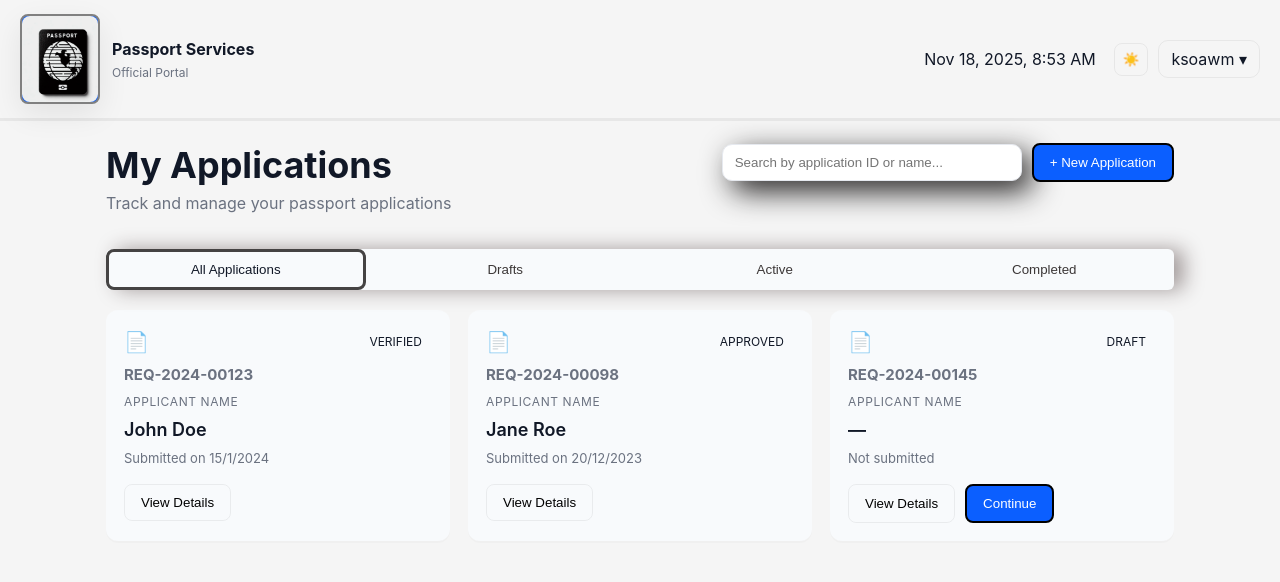
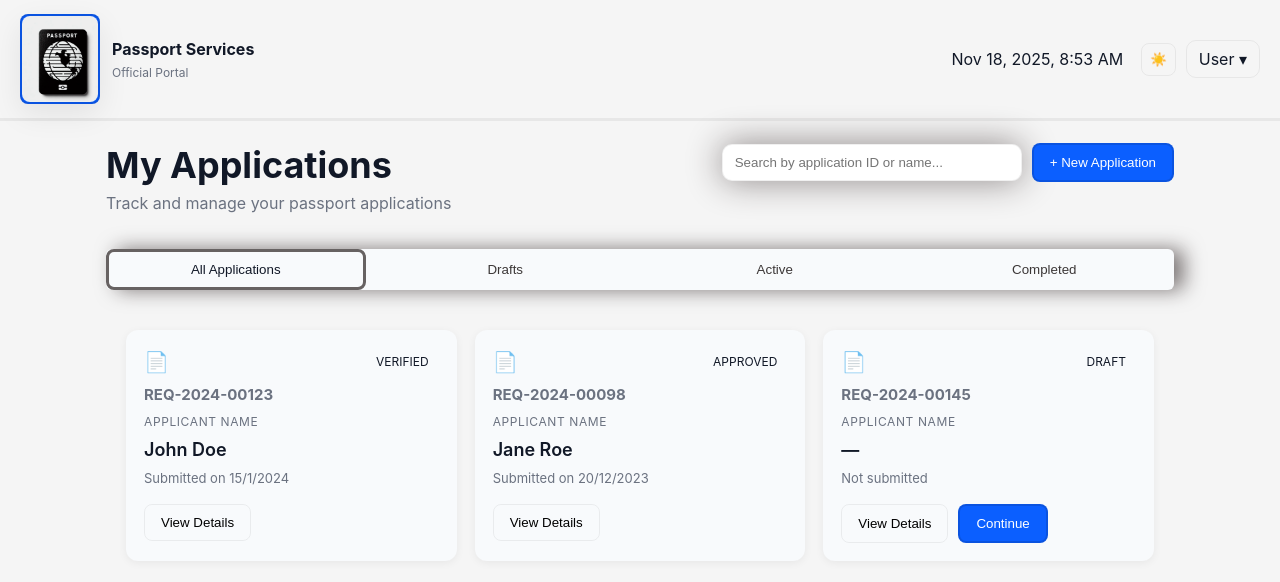
Before and after one commit to Venukumar975/Passport-Automation-System, a React (Vite) app: page /applications in a window 1280 px wide. Shown: the top 582 px of the page. Built offline with nearby package versions, Linux system fonts and the light colour scheme.

Commit message:
added styling

```diff
--- a/src/pages/Applications.jsx
+++ b/src/pages/Applications.jsx
@@ -28,7 +28,7 @@ export default function Applications() {
 
   return (
     <div className="app-page">
-      <Header showClock={true} userName={"ksoawm"} />
+      <Header showClock={true} userName={"User"} />
 
       <main className="container">
         <div className="top-row">
--- a/styles/applications.css
+++ b/styles/applications.css
@@ -27,6 +27,18 @@
   --danger: #ef4444;
   --purple: #8b5cf6;
   --border: rgba(0,0,0,0.06);
+  /* shadows and UI tokens */
+  --shadow: 0 2px 8px rgba(0,0,0,0.06);
+  --shadow-strong: 0 10px 30px rgba(0,0,0,0.08);
+  --shadow-hover: 0 8px 24px rgba(0,0,0,0.12);
+  --search-shadow: 10px 10px 30px rgba(0,0,0,0.06);
+  --logo-border: rgba(0,0,0,0.12);
+  --tab-shadow: 0 10px 22px rgba(0,0,0,0.08);
+  --tab-text: #3c3737;
+  --tab-active-border: rgba(0,0,0,0.06);
+  --scroll-thumb: rgba(0,0,0,0.12);
+  --btn-primary-border: rgba(0,0,0,0.12);
+  --badge-muted: rgba(0,0,0,0.06);
 }
 
 :root.dark {
@@ -41,6 +53,17 @@
   --danger: #fb7185;
   --purple: #a78bfa;
   --border: rgba(255,255,255,0.06);
+  --shadow: 0 2px 8px rgba(0,0,0,0.45);
+  --shadow-strong: 0 10px 30px rgba(0,0,0,0.45);
+  --shadow-hover: 0 8px 24px rgba(0,0,0,0.6);
+  --search-shadow: 10px 10px 30px rgba(0,0,0,0.35);
+  --logo-border: rgba(255,255,255,0.08);
+  --tab-shadow: 0 10px 22px rgba(255,255,255,0.03);
+  --tab-text: var(--muted);
+  --tab-active-border: rgba(255,255,255,0.06);
+  --scroll-thumb: rgba(255,255,255,0.12);
+  --btn-primary-border: rgba(255,255,255,0.12);
+  --badge-muted: rgba(255,255,255,0.06);
 }
 
 
@@ -95,8 +118,8 @@ body {
   place-items: center;
   font-weight: 700;
   border-radius: 8px;
-  border : 2px solid grey;
-  box-shadow: 0px 10px 30px rgba(9, 9, 9, 0.08);
+  border: 2px solid var(--logo-border);
+  box-shadow: var(--shadow-strong);
 }
 .logo img {
   width: 100%;
@@ -151,9 +174,9 @@ body {
 .search {
   padding: 10px 12px;
   border-radius: 10px;
-  border: 1px solid #e6e9ef;
+  border: 1px solid var(--border);
   min-width: 300px;
-  box-shadow: 10px 10px 30px rgb(33, 31, 31);
+  box-shadow: 0px 0 35px rgb(141, 135, 135);
 }
 
 .btn {
@@ -165,7 +188,7 @@ body {
 .btn.primary {
   background: var(--primary);
   color: #fff;
-  border : 2px solid black;
+  border: 2px solid var(--btn-primary-border);
 }
 .btn.outline { background: transparent; border: 1px solid var(--border); }
 
@@ -179,7 +202,7 @@ body {
   font-size: large;
   font-weight: bold;
   background: var(--card);       /* light card background */
-  box-shadow: 10px 0px 20px rgb(164, 156, 156); /* subtle shadow */
+  box-shadow:  10px 0 20px rgb(125, 119, 119); /* subtle shadow */
 
 }
 
@@ -188,9 +211,9 @@ body {
   padding: 10px 14px;
   border-radius: 8px;
   border: 3px solid transparent;
-  background: transparent;
+  background:transparent;
   cursor: pointer;
-  color: #3c3737;
+  color: var(--tab-text);
   position: relative;
   transition: all 0.3s ease;   /* includes color, bg, border transitions */
 }
@@ -198,7 +221,7 @@ body {
 .tabs button.active {
   color: var(--text);
   background: var(--card);
-  border-color: rgb(69, 67, 67);
+  border-color: rgb(103, 98, 98);
 }
 
 .tab-indicator {
@@ -215,20 +238,43 @@ body {
 /* --------------------------------------------------
    6) Cards (application items)
    -------------------------------------------------- */
+/* Cards grid: responsive multi-column grid with vertical scrolling */
 .cards-grid {
   display: grid;
-  grid-template-columns: repeat(3, 1fr);
+  grid-template-columns: repeat(auto-fill, minmax(260px, 1fr));
   gap: 18px;
+  max-height: calc(100vh - 320px); /* leave space for header and other UI */
+  overflow-y: auto;
+  padding: 20px;
+  width: 100%;
+  border-radius: 8px;
+  background: transparent;
+}
+
+/* Custom scrollbar (WebKit) */
+.cards-grid::-webkit-scrollbar { width: 12px; }
+.cards-grid::-webkit-scrollbar-track { background: transparent; }
+.cards-grid::-webkit-scrollbar-thumb { background: var(--scroll-thumb); border-radius: 8px; }
+.cards-grid::-webkit-scrollbar-thumb:hover { background: rgba(0,0,0,0.18); }
+/* Firefox-only scrollbar settings (apply only when supported) */
+@supports (scrollbar-width: thin) {
+  .cards-grid { scrollbar-width: thin; scrollbar-color: var(--scroll-thumb) transparent; }
 }
 
 .app-card {
   background: var(--card);
   padding: 18px;
+  width: 100%;
   border-radius: 12px;
-  box-shadow: 0 2px 0 rgba(0,0,0,0.02);
+  box-shadow: var(--shadow);
   display: flex;
   flex-direction: column;
   gap: 10px;
+  transition: transform 0.15s ease, box-shadow 0.15s ease;
+}
+.app-card:hover {
+  transform: translateY(-6px);
+  box-shadow: var(--shadow-hover);
 }
 
 .card-top { display: flex; justify-content: space-between; align-items: center; }
@@ -245,7 +291,7 @@ body {
    7) Badges
    -------------------------------------------------- */
 .badge { padding: 6px 10px; border-radius: 999px; font-size: 12px; }
-.badge.gray { background: rgba(0,0,0,0.06); }
+.badge.gray { background: var(--badge-muted); }
 .badge.purple { background: var(--purple); color: white; }
 .badge.green { background: var(--success); color: rgba(0,0,0,0.9); }
 .badge.blue { background: #60a5fa; color: white; }
--- a/styles/login.css
+++ b/styles/login.css
@@ -29,6 +29,8 @@ body {
 #input-credentials-1 , #input-credentials-2{
     text-align: left;
     font-weight: 300;
+    margin: 0;
+    padding-top: 10px;
 
 }
 #p-icon {
@@ -64,13 +66,14 @@ body {
 
 .login {
     height: 36px;
+    box-sizing: border-box;
     width : 100%;
     max-width: 400px;
     border-radius:5px;
     font-size: medium;
-    margin : 0px 0px;
     padding: 6px 8px;
     border: 1px solid var(--border);
     background: var(--card);
     color: var(--text);
+    margin-top: 0px;
 }
```
